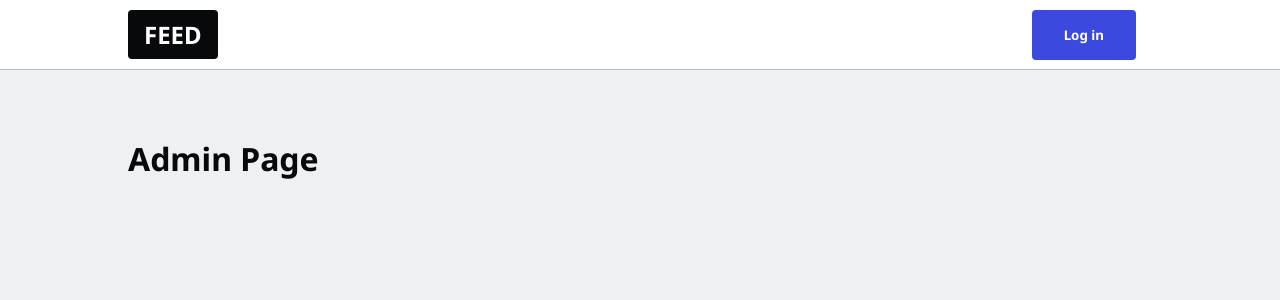
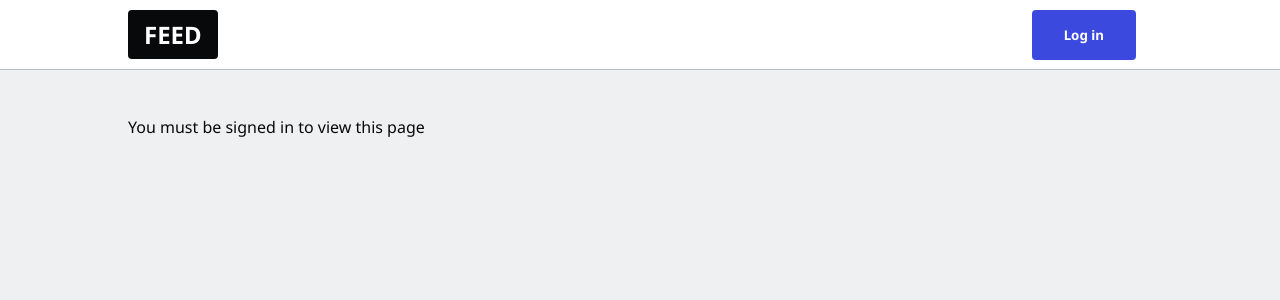
Before and after one commit to CBroaders12/nextfire-app, a Next.js app: page /admin in a window 1280 px wide. Shown: the top 300 px of the page. Built offline with nearby package versions, Linux system fonts and the light colour scheme; no server answers.

Commit message:
AuthCheck component

```diff
--- /dev/null
+++ b/components/AuthCheck.js
@@ -0,0 +1,13 @@
+import Link from 'next/link';
+import { useContext } from 'react';
+import { UserContext } from '../lib/context';
+
+export default function AuthCheck({ children, fallback }) {
+  const { username } = useContext(UserContext);
+
+  return username
+    ? children
+    : fallback || (
+        <Link href='/enter'>You must be signed in to view this page</Link>
+      );
+}
--- a/pages/admin/index.js
+++ b/pages/admin/index.js
@@ -1,7 +1,11 @@
+import AuthCheck from '../../components/AuthCheck';
+
 export default function AdminPostsPage({}) {
   return (
     <main>
-      <h1>Admin Page</h1>
+      <AuthCheck>
+        <h1>Admin Page</h1>
+      </AuthCheck>
     </main>
   );
 }
```
